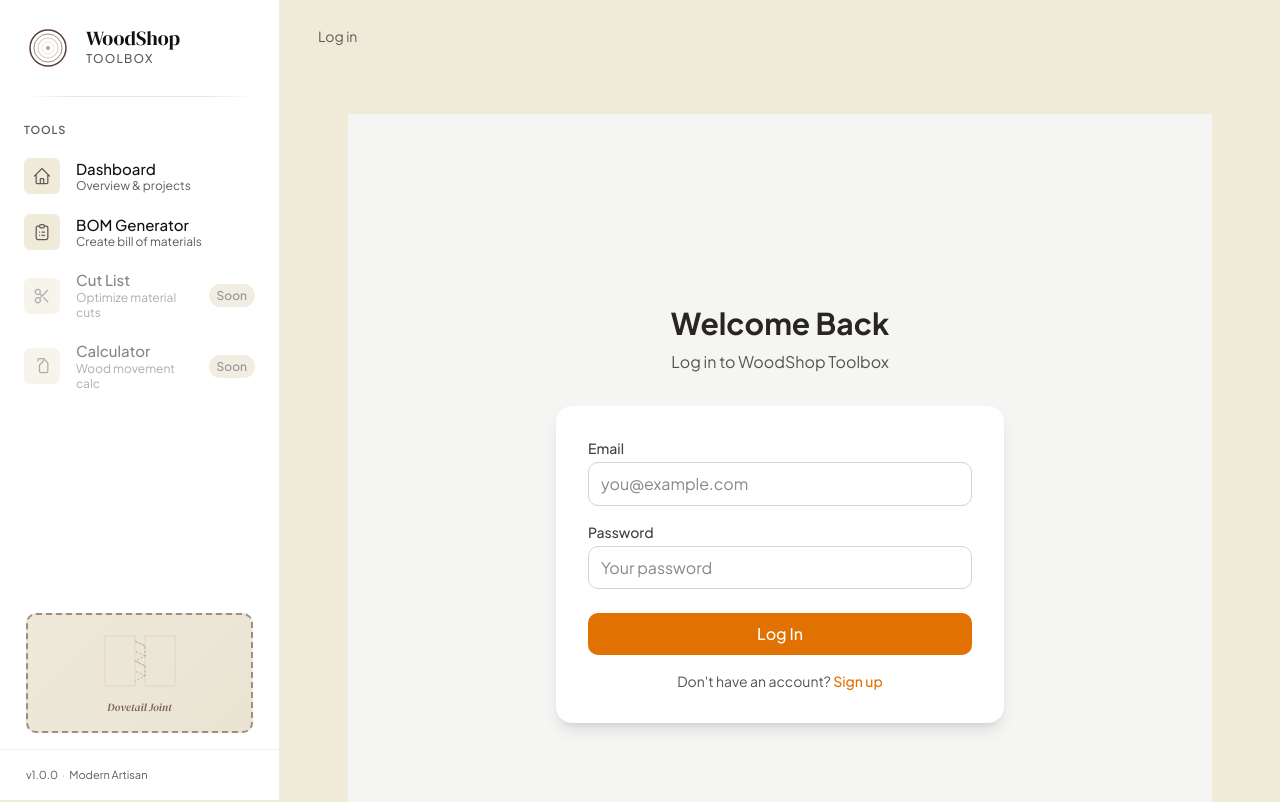
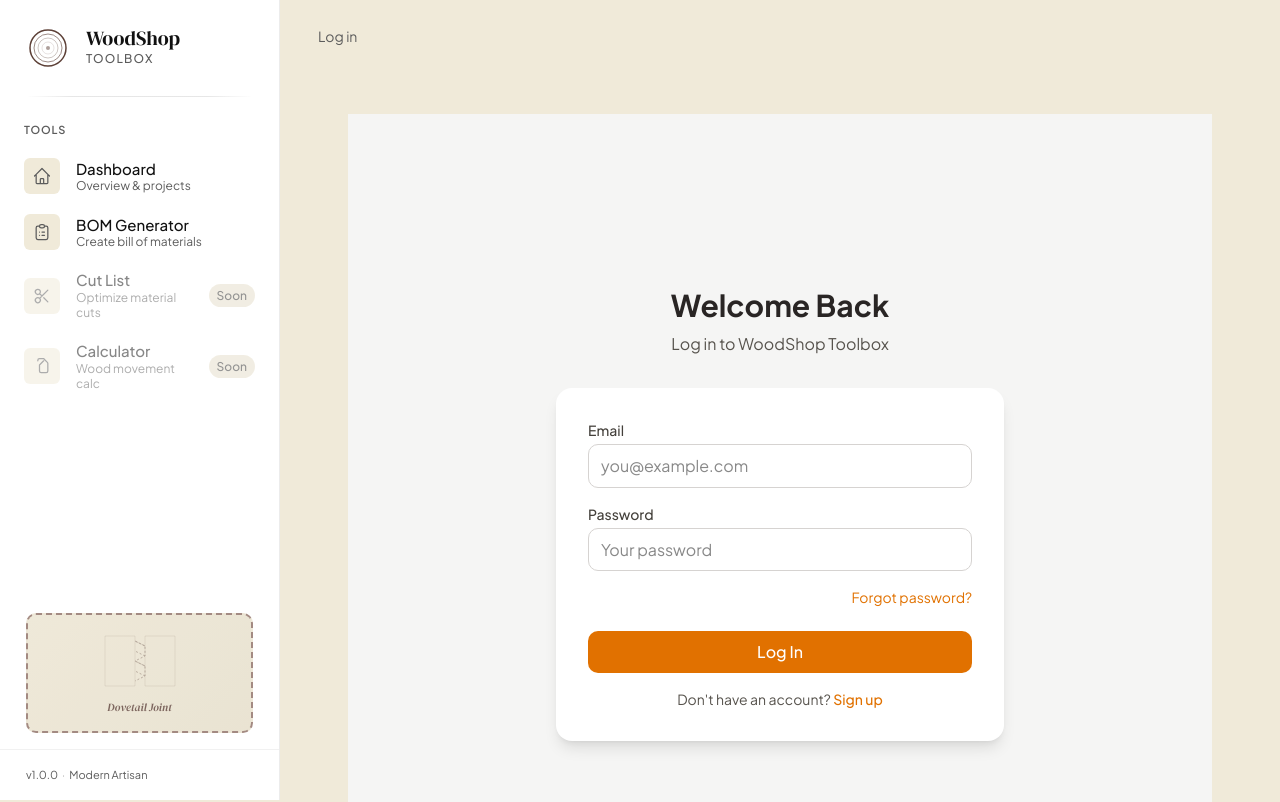
Before and after one commit to alec-harden/Alec_H_Personal-Projects, a SvelteKit app: page /auth/login in a window 1280 px wide. Shown: the top 802 px of the page. Built offline with nearby package versions, Linux system fonts and the light colour scheme; no server answers.

Commit message:
feat(15-02): add forgot password link to login page
- Add 'Forgot password?' link below password field
- Link navigates to /auth/forgot-password route
- Amber color scheme consistent with app theme

```diff
--- a/src/routes/auth/login/+page.svelte
+++ b/src/routes/auth/login/+page.svelte
@@ -51,7 +51,7 @@
 				/>
 			</div>
 
-			<div class="mb-6">
+			<div class="mb-4">
 				<label for="password" class="block text-sm font-medium text-stone-700 mb-1">
 					Password
 				</label>
@@ -63,6 +63,12 @@
 					class="w-full px-3 py-2 border border-stone-300 rounded-md focus:outline-none focus:ring-2 focus:ring-amber-500 focus:border-transparent"
 					placeholder="Your password"
 				/>
+			</div>
+
+			<div class="mb-6 flex justify-end">
+				<a href="/auth/forgot-password" class="text-sm text-amber-600 hover:text-amber-700">
+					Forgot password?
+				</a>
 			</div>
 
 			<button
```
